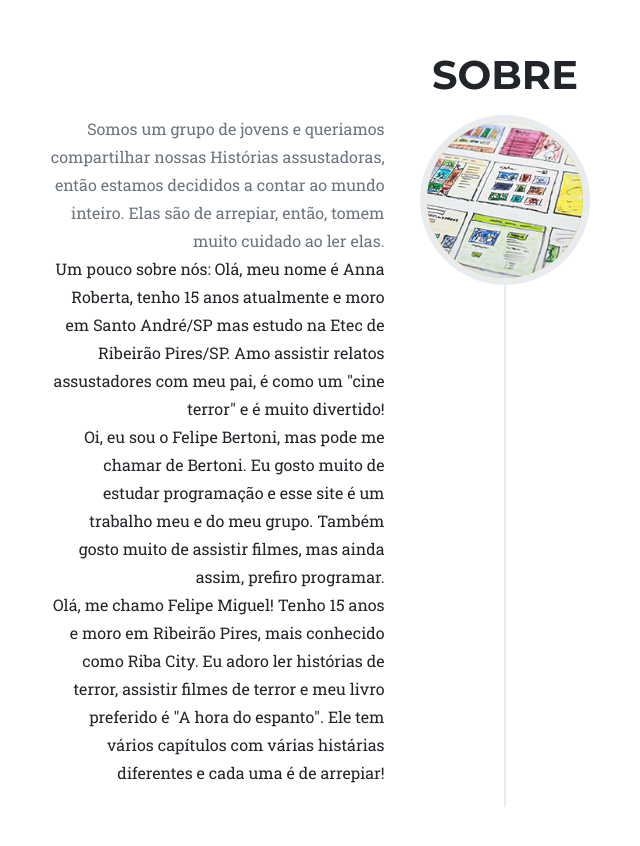
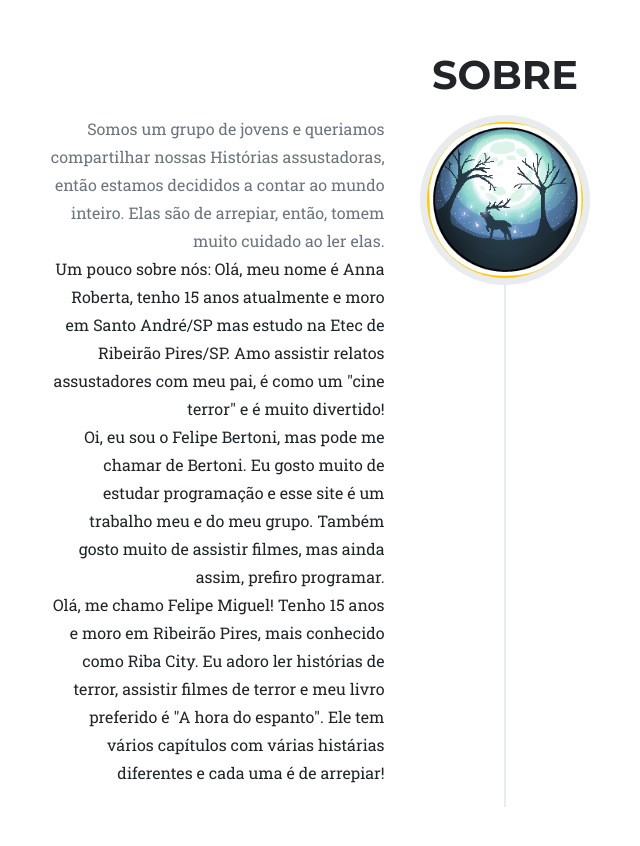
Before and after one commit to ProjetosBertoni/Livro-Digital, a plain HTML site: page index.html in a window 1280 px wide. Shown: the part 1860-2706 px from the top of the page, without its empty margins (135-775 px from the left). Drawn offline with nearby package versions, Linux system fonts and the light colour scheme.

Commit message:
Add files via upload

```diff
--- a/index.html
+++ b/index.html
@@ -153,7 +153,7 @@
                 </div>
                 <ul class="timeline">
                     <li>
-                        <div class="timeline-image"><img class="rounded-circle img-fluid" src="assets/img/about/1.jpg" alt="..." /></div>
+                        <div class="timeline-image"><img class="rounded-circle img-fluid" src="assets/img/imagem.png" alt="..." /></div>
                         <div class="timeline-panel">
 
                             <div class="timeline-body"><p class="text-muted">Somos um grupo de jovens e queriamos compartilhar nossas Histórias assustadoras, então estamos decididos a contar ao mundo inteiro. Elas são de arrepiar, então, tomem muito cuidado ao ler elas.</p></div>
```
Also changed, not shown: assets/img/imagem.png (added).
